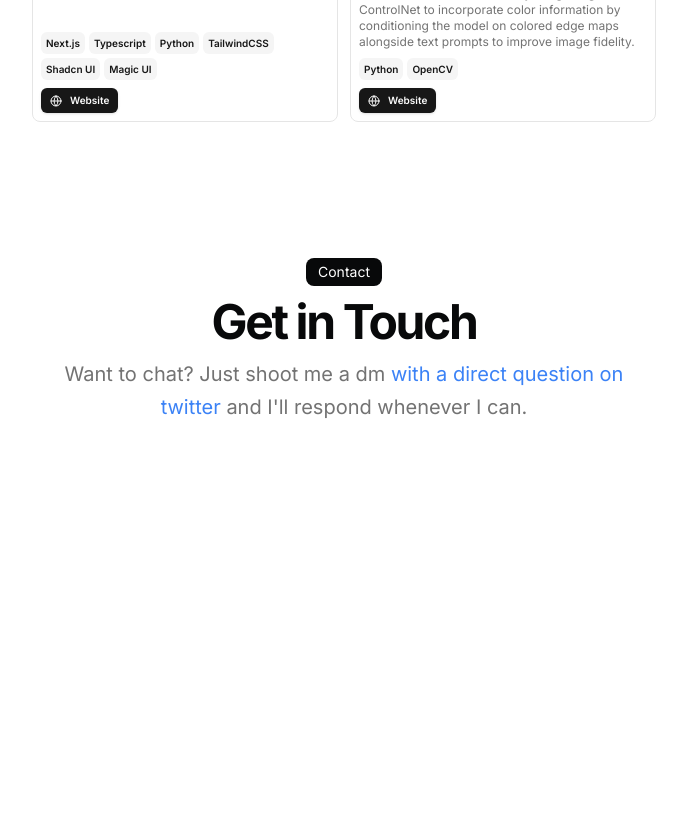
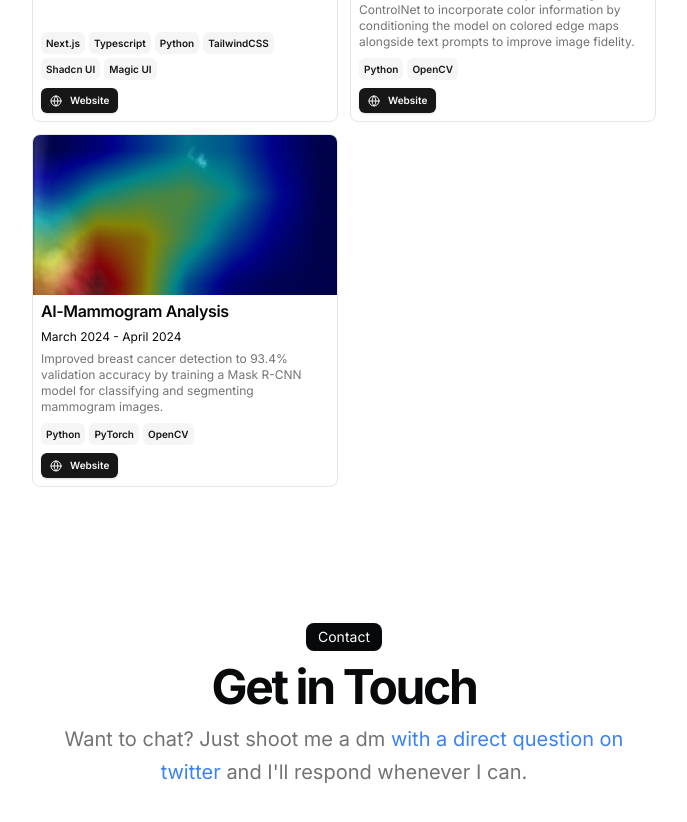
Before and after one commit to DanielF21/portfolio, a Next.js app: page / in a window 1280 px wide. Shown: the part 1200-2022 px from the top of the page, without its empty margins (296-983 px from the left). Before the commit the page ends 1773 px from the top, so only its background shows below. Built offline with nearby package versions, Linux system fonts and the light colour scheme.

Commit message:
Added AI-Mammogram Analysis Project

```diff
--- a/src/data/resume.tsx
+++ b/src/data/resume.tsx
@@ -151,6 +151,29 @@ export const DATA = {
         video:
           "",
       },
+      {
+        title: "AI-Mammogram Analysis",
+        href: "https://github.com/DanielF21/cnn-mammogram/tree/main",
+        dates: "March 2024 - April 2024",
+        active: true,
+        description:
+          "Improved breast cancer detection to 93.4% validation accuracy by training a Mask R-CNN model for classifying and segmenting mammogram images.",
+        technologies: [
+          "Python",
+          "PyTorch",
+          "OpenCV",
+        ],
+        links: [
+          {
+            type: "Website",
+            href: "/https://github.com/DanielF21/cnn-mammogram/tree/main",
+            icon: <Icons.globe className="size-3" />,
+          },
+        ],
+        image: {src: "/mammogram.png", width: 400, height: 200},
+        video:
+          "",
+      },
     ],
 
   hackathons: [
```
Also changed, not shown: public/mammogram.png (added).
